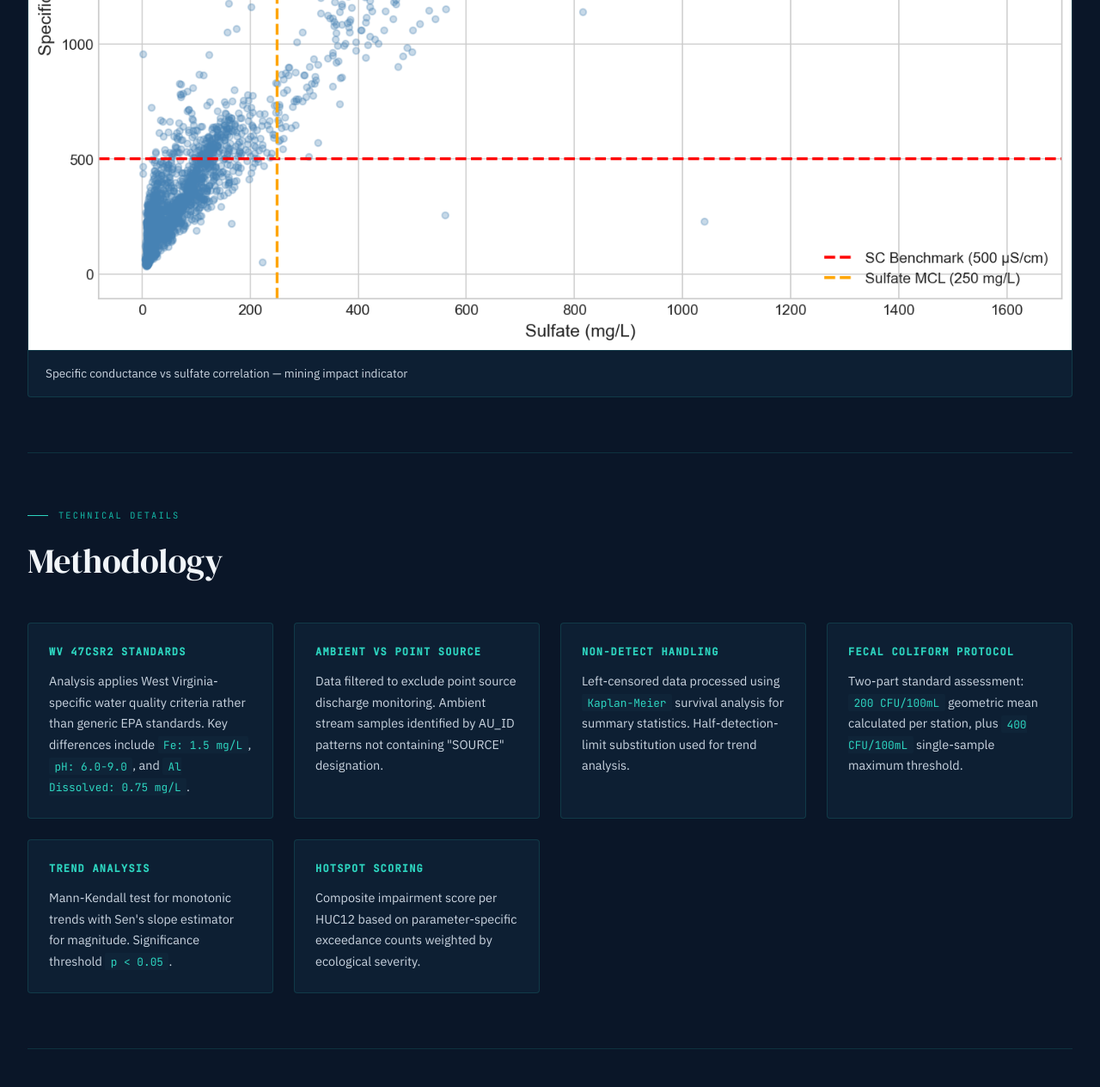
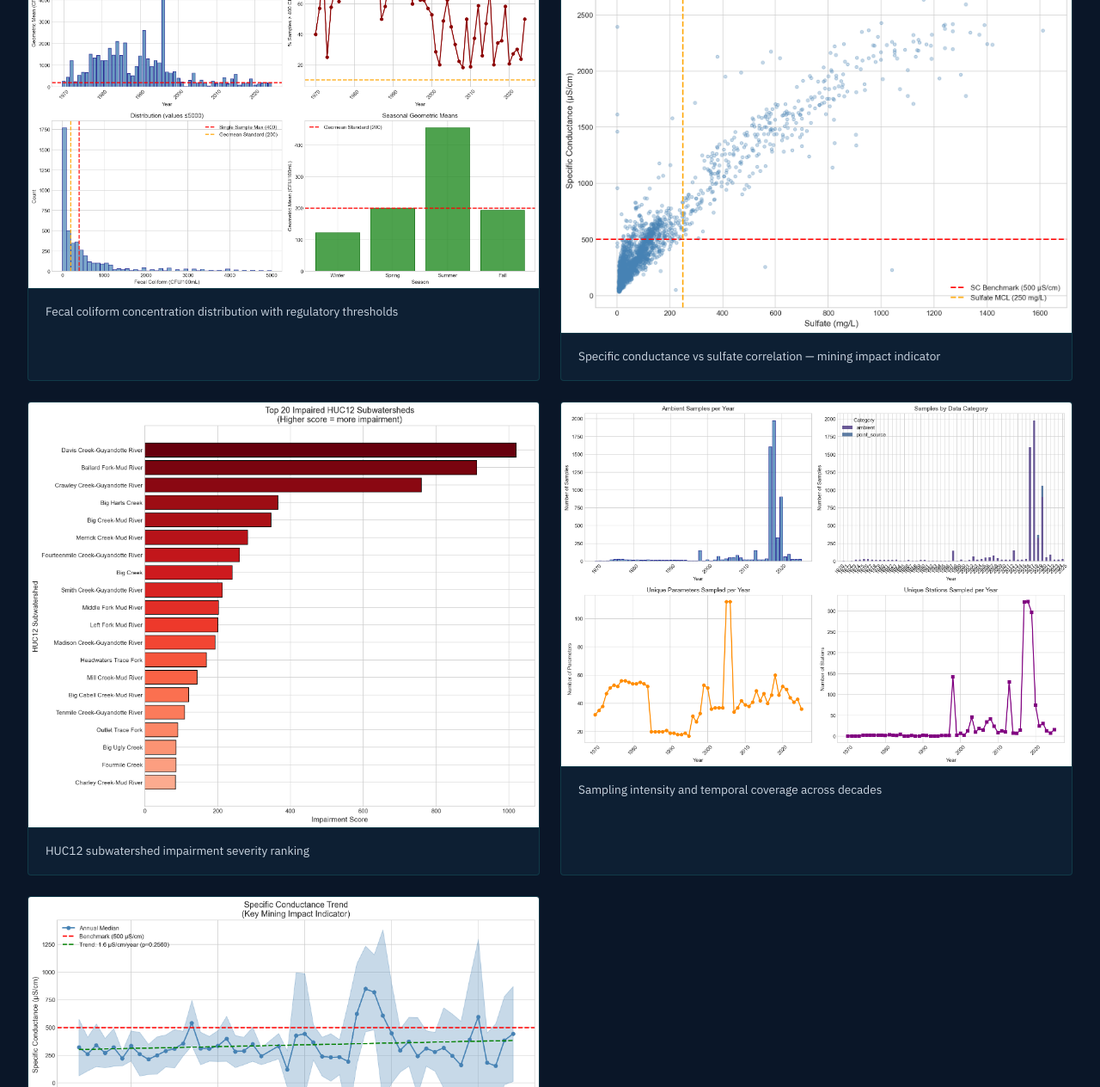
Before and after one commit to crackedcoco/lower-guyandotte-wq-analysis, a plain HTML site: page index.html in a window 1280 px wide. Shown: the part 5581-6845 px from the top of the page at 86% size. Drawn offline with Linux system fonts and the light colour scheme.

Commit message:
Fix plot filenames in data dashboard
Updated image references to match actual generated plot files:
- exceedance_rates.png → exceedance_summary.png
- temporal_trends.png → trend_summary.png
- fecal_coliform_distribution.png → fecal_coliform_detail.png
- huc12_impairment.png → huc12_hotspots.png
- seasonal_patterns.png → temporal_coverage.png
- station_map.png → sc_trend.png

🤖 Generated with [Claude Code](https://claude.com/claude-code)

Co-Authored-By: Claude Opus 4.5 <noreply@anthropic.com>

```diff
--- a/index.html
+++ b/index.html
@@ -1128,15 +1128,15 @@
             </div>
             <div class="plots-grid">
                 <div class="plot-card">
-                    <img src="wq_analysis_output_v2/plots/exceedance_rates.png" alt="Exceedance Rates by Parameter" onerror="this.parentElement.style.display='none'">
+                    <img src="wq_analysis_output_v2/plots/exceedance_summary.png" alt="Exceedance Rates by Parameter" onerror="this.parentElement.style.display='none'">
                     <p class="plot-caption">Exceedance rates for TMDL-listed parameters against WV 47CSR2 standards</p>
                 </div>
                 <div class="plot-card">
-                    <img src="wq_analysis_output_v2/plots/temporal_trends.png" alt="Temporal Trends" onerror="this.parentElement.style.display='none'">
+                    <img src="wq_analysis_output_v2/plots/trend_summary.png" alt="Temporal Trends" onerror="this.parentElement.style.display='none'">
                     <p class="plot-caption">Long-term temporal trends for key water quality parameters</p>
                 </div>
                 <div class="plot-card">
-                    <img src="wq_analysis_output_v2/plots/fecal_coliform_distribution.png" alt="Fecal Coliform Distribution" onerror="this.parentElement.style.display='none'">
+                    <img src="wq_analysis_output_v2/plots/fecal_coliform_detail.png" alt="Fecal Coliform Distribution" onerror="this.parentElement.style.display='none'">
                     <p class="plot-caption">Fecal coliform concentration distribution with regulatory thresholds</p>
                 </div>
                 <div class="plot-card">
@@ -1144,16 +1144,16 @@
                     <p class="plot-caption">Specific conductance vs sulfate correlation — mining impact indicator</p>
                 </div>
                 <div class="plot-card">
-                    <img src="wq_analysis_output_v2/plots/huc12_impairment.png" alt="HUC12 Impairment Scores" onerror="this.parentElement.style.display='none'">
+                    <img src="wq_analysis_output_v2/plots/huc12_hotspots.png" alt="HUC12 Impairment Scores" onerror="this.parentElement.style.display='none'">
                     <p class="plot-caption">HUC12 subwatershed impairment severity ranking</p>
                 </div>
                 <div class="plot-card">
-                    <img src="wq_analysis_output_v2/plots/seasonal_patterns.png" alt="Seasonal Patterns" onerror="this.parentElement.style.display='none'">
-                    <p class="plot-caption">Seasonal variation in water quality parameters</p>
+                    <img src="wq_analysis_output_v2/plots/temporal_coverage.png" alt="Temporal Coverage" onerror="this.parentElement.style.display='none'">
+                    <p class="plot-caption">Sampling intensity and temporal coverage across decades</p>
                 </div>
                 <div class="plot-card">
-                    <img src="wq_analysis_output_v2/plots/station_map.png" alt="Monitoring Station Map" onerror="this.parentElement.style.display='none'">
-                    <p class="plot-caption">Spatial distribution of ambient monitoring stations</p>
+                    <img src="wq_analysis_output_v2/plots/sc_trend.png" alt="Specific Conductance Trend" onerror="this.parentElement.style.display='none'">
+                    <p class="plot-caption">Specific conductance trend over time — mining impact indicator</p>
                 </div>
             </div>
         </section>
```
